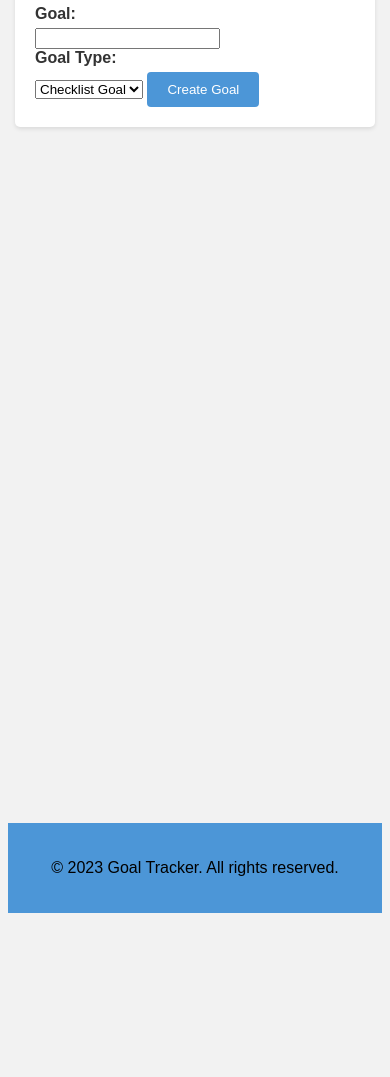
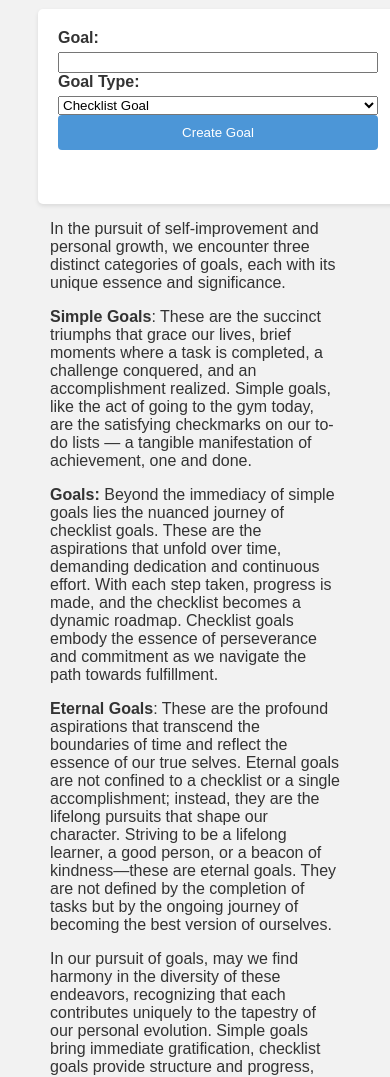
Before and after one commit to Yobamba/wdd330-proj, a website: page view/create_goal.html in a window 390 px wide. Shown: the part 344-1421 px from the top of the page. Before the commit the page ends 1265 px from the top, so only its background shows below. Drawn offline with Linux system fonts and the light colour scheme.

Commit message:
improved the responsiveness

```diff
--- a/styles/base.css
+++ b/styles/base.css
@@ -233,6 +233,23 @@ button {
   cursor: pointer;
 }
 
+#goal-div {
+  display: flex;
+  align-items: center;
+  padding: 30px;
+}
+
+#goalForm {
+  display: flex;
+  flex-direction: column;
+  height: 155px;
+  width: 800px;
+  }
+
+  #goal-explanation-ps {
+  width: 290px;
+  }
+
 @media screen and (max-width: 670px) {
   nav ul {
     display: grid;
@@ -241,6 +258,7 @@ button {
 
   .filler-div {
     height: 362px;
+    display: none;
   }
 }
 
@@ -252,5 +270,11 @@ button {
 
   .filler-div {
     height: 226px;
+    display: none;
+}
+
+#goal-div {
+  display: flex;
+  flex-direction: column-reverse;
 }
 }
--- a/view/create_goal.html
+++ b/view/create_goal.html
@@ -32,7 +32,43 @@
               </ul>
             </nav>
           </header>
-        <h1>Create Goal</h1>
+          <div id="goal-div">
+
+
+          <div id="goal-explanation-ps">
+            <p>
+              In the pursuit of self-improvement and personal growth, we encounter
+              three distinct categories of goals, each with its unique essence and significance.
+            </p>
+
+            <p>
+              <strong>Simple Goals</strong>: These are the succinct triumphs that grace our lives, brief moments where
+               a task is completed, a challenge conquered, and an accomplishment realized. Simple goals,
+                like the act of going to the gym today, are the satisfying checkmarks on our to-do
+                lists — a tangible manifestation of achievement, one and done.
+            </p>
+
+            <p>
+              <strong> Goals:</strong> Beyond the immediacy of simple goals lies the nuanced journey of checklist goals.
+              These are the aspirations that unfold over time, demanding dedication and continuous effort. With each
+              step taken, progress is made, and the checklist becomes a dynamic roadmap. Checklist goals embody the
+              essence of perseverance and commitment as we navigate the path towards fulfillment.
+            </p>
+
+            <p>
+              <strong>Eternal Goals</strong>: These are the profound aspirations that transcend the boundaries of time and reflect
+              the essence of our true selves. Eternal goals are not confined to a checklist or a single accomplishment;
+              instead, they are the lifelong pursuits that shape our character. Striving to be a lifelong learner, a good
+              person, or a beacon of kindness—these are eternal goals. They are not defined by the completion of tasks but
+              by the ongoing journey of becoming the best version of ourselves.
+
+            </p>
+
+            <p>
+              In our pursuit of goals, may we find harmony in the diversity of these endeavors, recognizing that each contributes uniquely to the tapestry of our personal evolution. Simple goals bring immediate gratification, checklist goals provide structure and progress, while eternal goals guide us on the perpetual journey of self-discovery and fulfillment.
+            </p>
+          </div>
+
         <form id="goalForm">
           <label for="goal">Goal:</label>
           <input type="text" id="goal" name="goal" required>
@@ -48,8 +84,8 @@
         </form>
 
         <p id="successMessage"></p>
-
-        <div class="space-filler"></div>
+      </div>
+        <!-- <div class="space-filler"></div> -->
         <div class="filler-div">
 
         </div>
```
